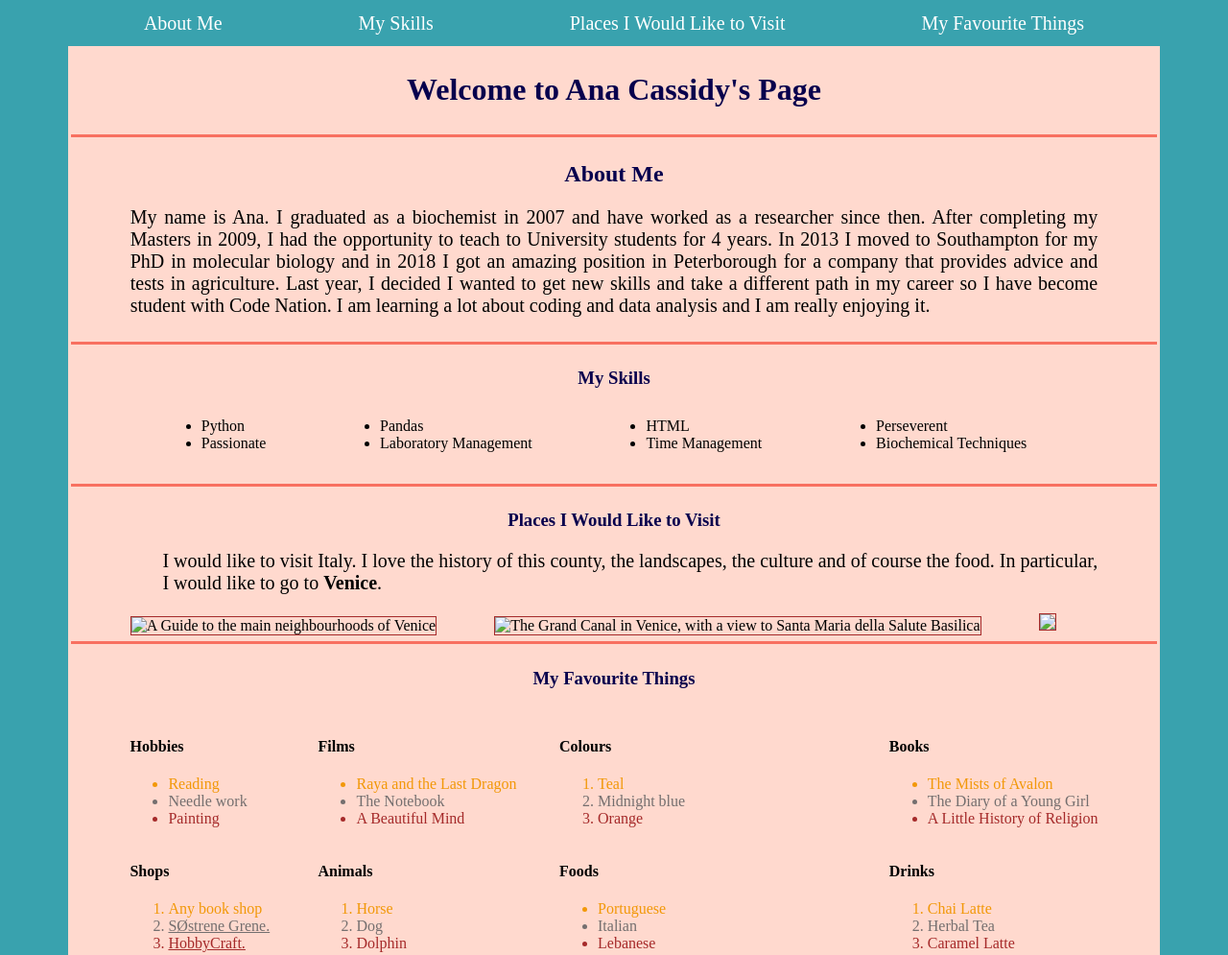
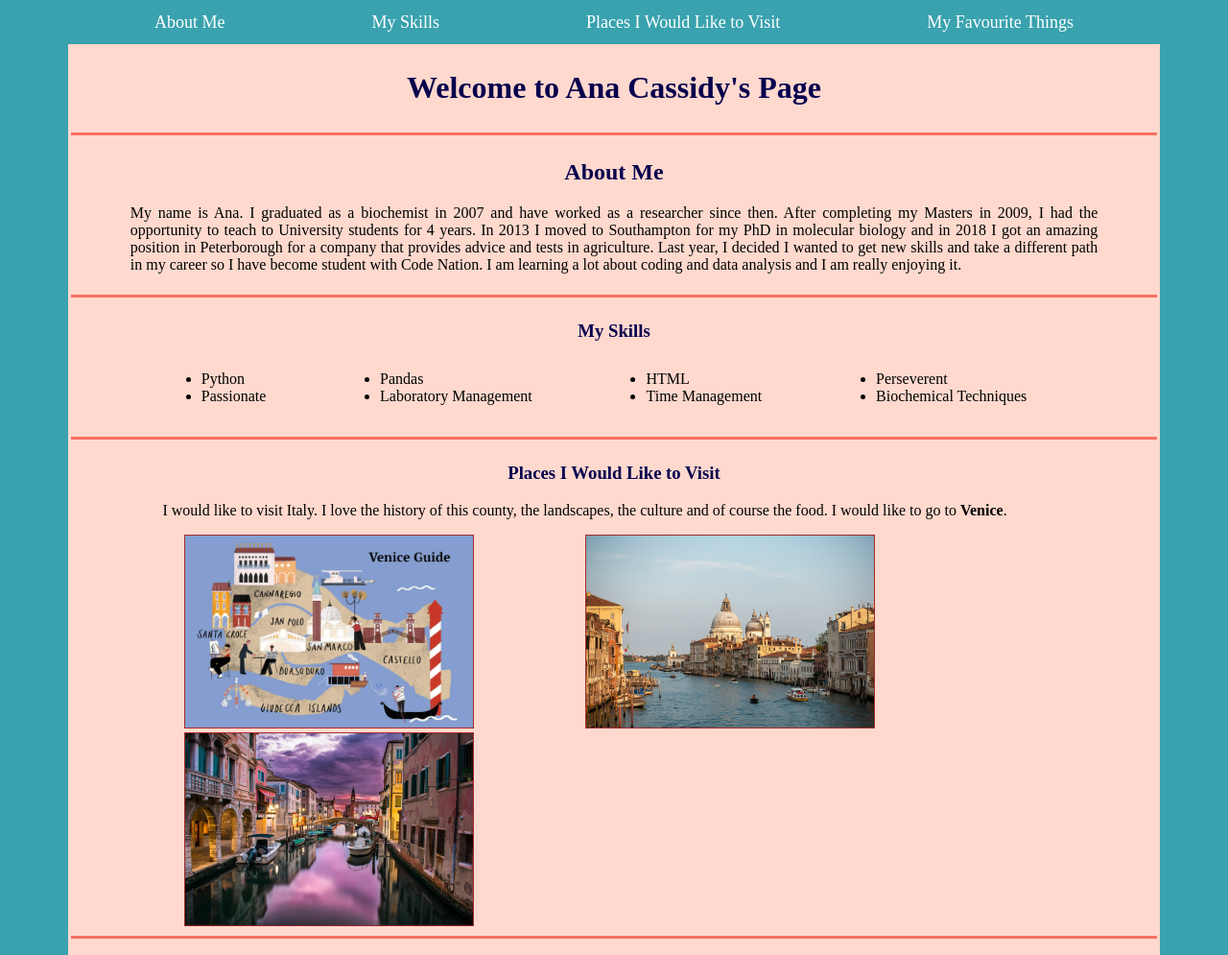
Before and after one commit to Ana-Cassidy/website-project, a plain HTML site: page index.html in a window 1280 px wide. Shown: the top 995 px of the page at 96% size. Drawn offline with Linux system fonts and the light colour scheme.

Commit message:
my website_changed picture size

```diff
--- a/index.html
+++ b/index.html
@@ -4,7 +4,7 @@
     <meta charset="UTF-8">
     <meta name="viewport" content="width=device-width, initial-scale=1.0">
     <title>Ana Cassidy</title>
-    <link rel="stylesheet" href="my_style.css">
+    <link rel="stylesheet" href="style.css">
     <!-- <style>
         *{
             border: 1px solid
@@ -50,8 +50,8 @@
 
         <div class="centre">
             <h3 id="places-to-visit">Places I Would Like to Visit</h3>
-            <p id="fav-places">I would like to visit Italy. I love the history of this county, the landscapes, the culture and of course the food. In particular, I would like to go to <b>Venice</b>.</p>
-            <img id="venice_1" src="venice_1.jpg" alt="A Guide to the main neighbourhoods of Venice" width="400px"> <img id="venice_2" src="venice_2.jpg" alt="The Grand Canal in Venice, with a view to Santa Maria della Salute Basilica" width="400px"> <img id="venice_3" src="venice_3.jpg" width="400px">
+            <p id="fav-places">I would like to visit Italy. I love the history of this county, the landscapes, the culture and of course the food. I would like to go to  <b>Venice</b>.<br></p>
+            <img id="venice_1" src="images/venice_1.jpg" alt="A Guide to the main neighbourhoods of Venice" width="300px"> <img id="venice_2" src="images/venice_2.jpg" alt="The Grand Canal in Venice, with a view to Santa Maria della Salute Basilica" width="300px"> <img id="venice_3" src="images/venice_3.jpg" width="300px">
         </div>
 
         <div class="centre">
--- a/my_style.css
+++ b/style.css
@@ -22,7 +22,7 @@ nav{
 
 
 nav>a{
-    font-size: 20px;
+    font-size: 18px;
     /* background-color: yellowgreen; */
     color:white;
     text-decoration: none;
@@ -47,7 +47,7 @@ h1,h2,h3{
 }
 
 p{
-    font-size: 20px;
+    font-size: 16px;
     text-align:justify;
     margin-left: 5%;
     margin-right: 5%;
@@ -86,7 +86,7 @@ ul.a{
 
 img{
     border: 1px solid brown;
-    margin-left: 5%;
+    margin-left: 10%;
 }
 
 #fav-places{
```
Also changed, not shown: activity_1/survey.html (renamed from survey.html), images/venice_1.jpg (renamed from activity_1/venice_1.jpg), images/venice_2.jpg (renamed from activity_1/venice_2.jpg), images/venice_3.jpg (renamed from activity_1/venice_3.jpg).
